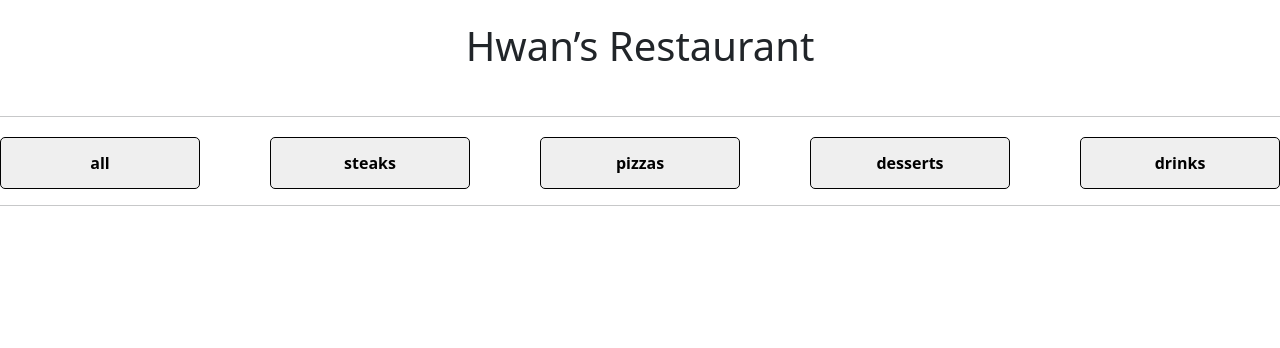
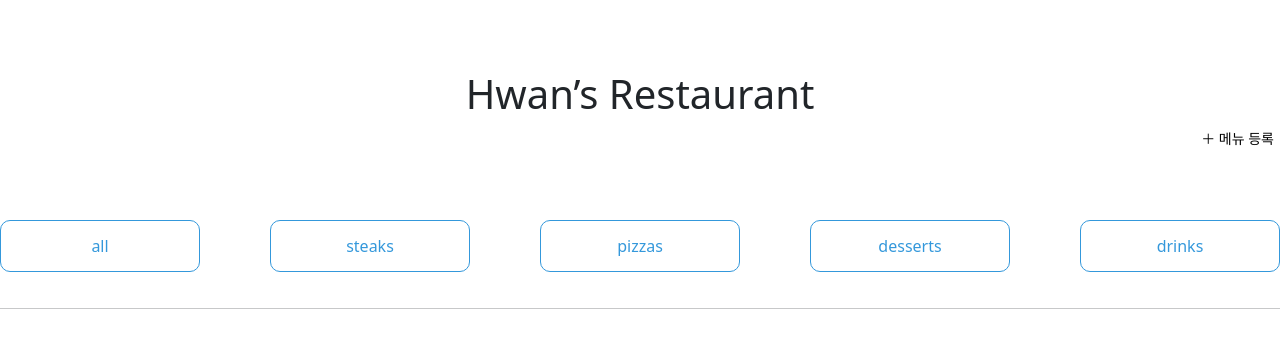
Before and after one commit to innovation-camp-6/project, a Flask app: page / in a window 1280 px wide. Shown: the top 348 px of the page. Run offline with Flask 3, Linux system fonts and the light colour scheme; data that the repository does not hold is empty.

Commit message:
main page second commit

```diff
--- a/app.py
+++ b/app.py
@@ -2,8 +2,8 @@ from flask import Flask, render_template, request, jsonify
 app = Flask(__name__)
 
 from pymongo import MongoClient
-client = MongoClient('mongodb+srv://sparta:test@cluster0.hvbm5gf.mongodb.net/?retryWrites=true&w=majority')
-db = client.dbsparta
+client = MongoClient('mongodb+srv://project:project@cluster0.fugqwge.mongodb.net/?retryWrites=true&w=majority')
+db = client.test
 
 @app.route('/')
 def home():
@@ -16,11 +16,11 @@ def post():
 
 @app.route("/menu", methods=["POST"])
 def menu_post():
-    type_receive = request.form['type_give'] # 메뉴 종류 (type)
-    name_receive = request.form['name_give'] # 식당 이름 (restaurant)
-    dsc_receive = request.form['dsc_give'] # 메뉴 이름 (name)
+    type_receive = request.form['type_give']   # 메뉴 종류 (type)
+    name_receive = request.form['name_give']   # 식당 이름 (restaurant)
+    dsc_receive = request.form['dsc_give']     # 메뉴 이름 (name)
     price_receive = request.form['price_give'] # 메뉴 가격 (price)
-    url_receive = request.form['url_give'] # 메뉴 이미지 (image)
+    url_receive = request.form['url_give']     # 메뉴 이미지 (image)
 
     doc = {
             'type':type_receive,
--- /dev/null
+++ b/static/index.css
@@ -0,0 +1,115 @@
+.main {
+    width: 1280px;
+    display: flex;
+    margin: 0 auto 0 auto;
+    flex-direction: column;
+}
+
+.title {
+    width: 1280px;
+    height: 200px;
+    display: flex;
+    flex-direction: column;
+    align-items: center;
+    justify-content: center;
+
+    padding-top: 20px;
+    margin-bottom: 20px;
+}
+
+.titleBtn {
+    margin : 0 0 0 auto;
+}
+
+.titleBtn > button {
+    border : transparent;
+    background-color: transparent;
+    font-size: 14px;
+}
+
+.titleBtn > button:hover {
+    color: #0D6EFD;
+}
+
+.gnb {
+    width: 1280px;
+    height: 52px;
+    display: flex;
+    flex-direction: row;
+    align-items: center;
+    justify-content: space-between;
+
+    margin-bottom: 20px;
+}
+
+.btn {
+    width: 200px;
+    height: 52px;
+    border-radius: 10px;
+    font-weight: 500;
+
+    padding: 10px 20px;
+    border: none;
+    cursor: pointer;
+}
+
+.btn-primary {
+    background-color: white;
+    color: #3498DB;
+
+    border : 1px solid #3498DB;
+}
+
+.btn-primary.clicked {
+    background-color: #3498DB;
+    color: white;
+}
+
+.btn-primary.clicked:hover {
+    background-color: #0D6EFD;
+}
+
+.menubox {
+    display: flex;
+    flex-direction: row;
+    justify-content: center;
+    align-items: center;
+    flex-flow: row wrap;
+
+    padding: 10px;
+    justify-content: center;
+}
+
+.card {
+    width: 18rem;
+    border-radius: 10px;
+    margin: 10px;
+
+    cursor : pointer;
+}
+
+.card > img {
+    border-radius: 10px;
+}
+
+.card-body {
+    display: flex;
+    flex-direction: column;
+    justify-content: end;
+    text-align: center;
+
+    position: absolute;
+    opacity: 0;
+    width: 100%;
+    height: 100%;
+    border-radius: 10px;
+
+    background-color: rgba(0,0,0,0.5);
+    color: white;
+    font-weight: 10px;
+    transition: 0.3s linear;
+}
+
+.card-body:hover {
+    opacity: 1;
+}
--- a/templates/index.html
+++ b/templates/index.html
@@ -8,91 +8,42 @@
 		<link href="https://cdn.jsdelivr.net/npm/bootstrap@5.0.2/dist/css/bootstrap.min.css" rel="stylesheet" integrity="sha384-EVSTQN3/azprG1Anm3QDgpJLIm9Nao0Yz1ztcQTwFspd3yD65VohhpuuCOmLASjC" crossorigin="anonymous"/>
 		<script src="https://ajax.googleapis.com/ajax/libs/jquery/3.5.1/jquery.min.js"></script>
 		<script	src="https://cdn.jsdelivr.net/npm/bootstrap@5.0.2/dist/js/bootstrap.bundle.min.js" integrity="sha384-MrcW6ZMFYlzcLA8Nl+NtUVF0sA7MsXsP1UyJoMp4YLEuNSfAP+JcXn/tWtIaxVXM" crossorigin="anonymous"></script>
+		<link href="/static/index.css" type="text/css" rel="stylesheet"></script>
 
-		<title>Document</title>
-		<style>
-			.main {
-				width: 1280px;
-				display: flex;
-				margin: 0 auto 0 auto;
-				flex-direction: column;
-			}
+		<title>Hwan's Restaurant</title>
+		<script>
+			// 선택된 버튼 색 변경
+			document.addEventListener("DOMContentLoaded", function() {
+				var buttons = document.getElementsByClassName("btn-primary");
+				var selectedButton = null;
 
-			.main > hr {
-				margin-bottom : 20px;
-			}
+				for (var i = 0; i < buttons.length; i++) {
+					buttons[i].addEventListener("click", function() {
+					if (selectedButton) {
+						selectedButton.classList.remove("clicked");
+						}
+						this.classList.add("clicked");
+						selectedButton = this;
+					});
+				}
+			});
 
-			.title {
-				width: 1280px;
-				height: 100px;
-				display: flex;
-				align-items: center;
-				justify-content: center;
-			}
-
-			.gnb {
-				width: 1280px;
-				height: 52px;
-				display: flex;
-				flex-direction: row;
-				align-items: center;
-				justify-content: space-between;
-			}
-
-			.gnb > button {
-				width: 200px;
-				height: 52px;
-				border-radius: 5px;
-				font-weight: 800;
-				border: 1px solid black;
-			}
-
-			.col {
-				width: 300px;
-				margin: 10px;
-			}
-
-			.card-body {
-				display: flex;
-				flex-direction: column;
-				justify-content: end;
-				text-align: center;
-
-				position: absolute;
-				opacity: 0;
-				width: 100%;
-				height: 100%;
-
-				background-color: rgba(0,0,0,0.5);
-				color: white;
-				font-weight: 10px;
-    			transition: 0.3s linear;
-			}
-
-			.card-body:hover {
-				opacity: 1;
-			}
-
-		</style>
-		<script>
 			$(document).ready(function () {
 				showAllMenu();
 			});
 
 			// DB 또는 오픈 API 내 데이터 가져와서 화면에 출력
-			function getData(info) {
+			function getData(type, info) {
 				let name = info["name"]; // 식당 이름
 				let id = info["id"]		 // 메뉴 ID
 				let dsc = info["dsc"];   // 메뉴 이름
 				let img = info["img"];   // 메뉴 이미지 URL
 
-				let temp_html = `<div class="col">
-									<div class="card" style="width: 18rem;">
-										<img src="${img}" class="card-img-top" onerror="this.src='static/img/fallback_image.jpg'">
-										<div class="card-body">
-											<h5 class="card-title">${name}</h5>
-											<a class="card-text">${dsc}</a>
-										</div>
+				let temp_html = `<div class="card" onclick="location.href='{{ url_for('detail')}}?id={{ '${type}/${id}' }}'">
+									<img src="${img}" class="card-img-top" onerror="this.src='static/img/fallback_image.jpg'">
+									<div class="card-body">
+										<h5 class="card-title">${name}</h5>
+										<p class="card-text">${dsc}</p>
 									</div>
 								</div>`;
 				$("#menu-list").append(temp_html);
@@ -103,13 +54,13 @@
 				fetch("/menu").then((res) => res.json()).then((data) => {
 					let rows = data["result"];
 					rows.forEach((info) => {
+						let menuType = info['type']; // 메뉴의 종류
 						if (type) {
-							let menuType = info['type'];
 							if (type == menuType) {
-								getData(info);
+								getData(menuType, info);
 							}
 						} else {
-							getData(info);
+							getData(menuType, info);
 						}
 					});
 				});
@@ -119,8 +70,8 @@
 			function getOpenApiData(type) {
 				fetch("https://free-food-menus-api-production.up.railway.app/" + type).then((res) => res.json()).then((data) => {
 					for (let i = 0; i < data.length; i++) {
-						getData(data[i]);
-					}
+						getData(type, data[i]);
+					};
 				});
 			}
 
@@ -156,18 +107,22 @@
 	<body>
 		<div class="main">
 			<div class="title">
-				<h1>Hwan’s Restaurant</h1>
+				<div>
+					<h1>Hwan’s Restaurant</h1>
+				</div>
+				<div class="titleBtn">
+					<button onclick="location.href='/post'">＋ 메뉴 등록</button>
+				</div>
+			</div>
+			<div class="gnb" id="gnb">
+				<button class="btn btn-primary" onclick="showSelectType(this.value)" value="all">all</button>
+				<button class="btn btn-primary" onclick="showSelectType(this.value)" value="steaks">steaks</button>
+				<button class="btn btn-primary" onclick="showSelectType(this.value)" value="pizzas">pizzas</button>
+				<button class="btn btn-primary" onclick="showSelectType(this.value)" value="desserts">desserts</button>
+				<button class="btn btn-primary" onclick="showSelectType(this.value)" value="drinks">drinks</button>
 			</div>
 			<hr>
-			<div class ="gnb" id="button">
-				<button onclick="showSelectType(this.value)" value="all">all</button>
-				<button onclick="showSelectType(this.value)" value="steaks">steaks</button>
-				<button onclick="showSelectType(this.value)" value="pizzas">pizzas</button>
-				<button onclick="showSelectType(this.value)" value="desserts">desserts</button>
-				<button onclick="showSelectType(this.value)" value="drinks">drinks</button>
-			</div>
-			<hr>
-			<div class="row row-cols-4" id="menu-list">
+			<div class="menubox" id="menu-list">
 				<div class="card" style="width: 18rem">
 					<img src="#" class="card-img-top" alt="..." />
 					<div class="card-body">
```
Also changed, not shown: static/post.css (added, +29 -0 lines), templates/post.html (+8 -11 lines).
